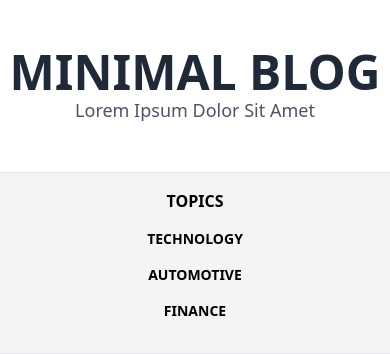
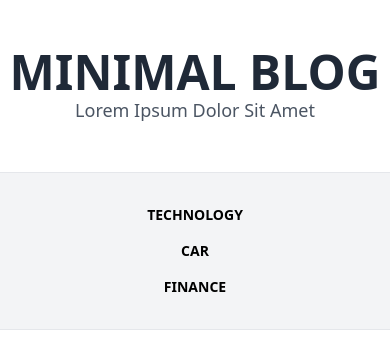
Before and after one commit to Serkan-Ucakcioglu/Mini-Blog-MERN, a React (Vite) app in the folder frontend/: page / in a window 390 px wide. Shown: the top 354 px of the page. Built offline with nearby package versions, Linux system fonts and the light colour scheme.

Commit message:
component

```diff
--- a/frontend/src/App.jsx
+++ b/frontend/src/App.jsx
@@ -1,4 +1,4 @@
-import Header from "./components/Header";
+import Header from "./components/header/Header";
 
 function App() {
   return (
--- a/frontend/src/components/Header.jsx
+++ /dev/null
@@ -1,45 +0,0 @@
-import React from "react";
-
-function Header() {
-  return (
-    <>
-      <header class="w-full container mx-auto">
-        <div class="flex flex-col items-center py-12">
-          <a
-            class="font-bold text-gray-800 uppercase hover:text-gray-700 text-5xl"
-            href="#"
-          >
-            Minimal Blog
-          </a>
-          <p class="text-lg text-gray-600">Lorem Ipsum Dolor Sit Amet</p>
-        </div>
-      </header>
-
-      <nav class="w-full py-4 border-t border-b bg-gray-100">
-        <div class="block sm:hidden">
-          <a
-            href="#"
-            class="block md:hidden text-base font-bold uppercase text-center flex justify-center items-center"
-          >
-            Topics
-          </a>
-        </div>
-        <div>
-          <div class="w-full container mx-auto flex flex-col sm:flex-row items-center justify-center text-sm font-bold uppercase mt-0 px-6 py-2">
-            <a href="#" class="hover:bg-gray-400 rounded py-2 px-4 mx-2">
-              Technology
-            </a>
-            <a href="#" class="hover:bg-gray-400 rounded py-2 px-4 mx-2">
-              Automotive
-            </a>
-            <a href="#" class="hover:bg-gray-400 rounded py-2 px-4 mx-2">
-              Finance
-            </a>
-          </div>
-        </div>
-      </nav>
-    </>
-  );
-}
-
-export default Header;
--- /dev/null
+++ b/frontend/src/components/header/HeadTitle.jsx
@@ -0,0 +1,21 @@
+import React from "react";
+
+function HeadTitle() {
+  return (
+    <div>
+      <div class="w-full container mx-auto flex flex-col sm:flex-row items-center justify-center text-sm font-bold uppercase mt-0 px-6 py-2">
+        <a href="#" class="hover:bg-gray-400 rounded py-2 px-4 mx-2">
+          Technology
+        </a>
+        <a href="#" class="hover:bg-gray-400 rounded py-2 px-4 mx-2">
+          Car
+        </a>
+        <a href="#" class="hover:bg-gray-400 rounded py-2 px-4 mx-2">
+          Finance
+        </a>
+      </div>
+    </div>
+  );
+}
+
+export default HeadTitle;
--- /dev/null
+++ b/frontend/src/components/header/Header.jsx
@@ -0,0 +1,26 @@
+import React from "react";
+import HeadTitle from "./HeadTitle";
+
+function Header() {
+  return (
+    <>
+      <header class="w-full container mx-auto">
+        <div class="flex flex-col items-center py-12">
+          <a
+            class="font-bold text-gray-800 uppercase hover:text-gray-700 text-5xl"
+            href="#"
+          >
+            Minimal Blog
+          </a>
+          <p class="text-lg text-gray-600">Lorem Ipsum Dolor Sit Amet</p>
+        </div>
+      </header>
+
+      <nav class="w-full py-4 border-t border-b bg-gray-100">
+        <HeadTitle />
+      </nav>
+    </>
+  );
+}
+
+export default Header;
```
